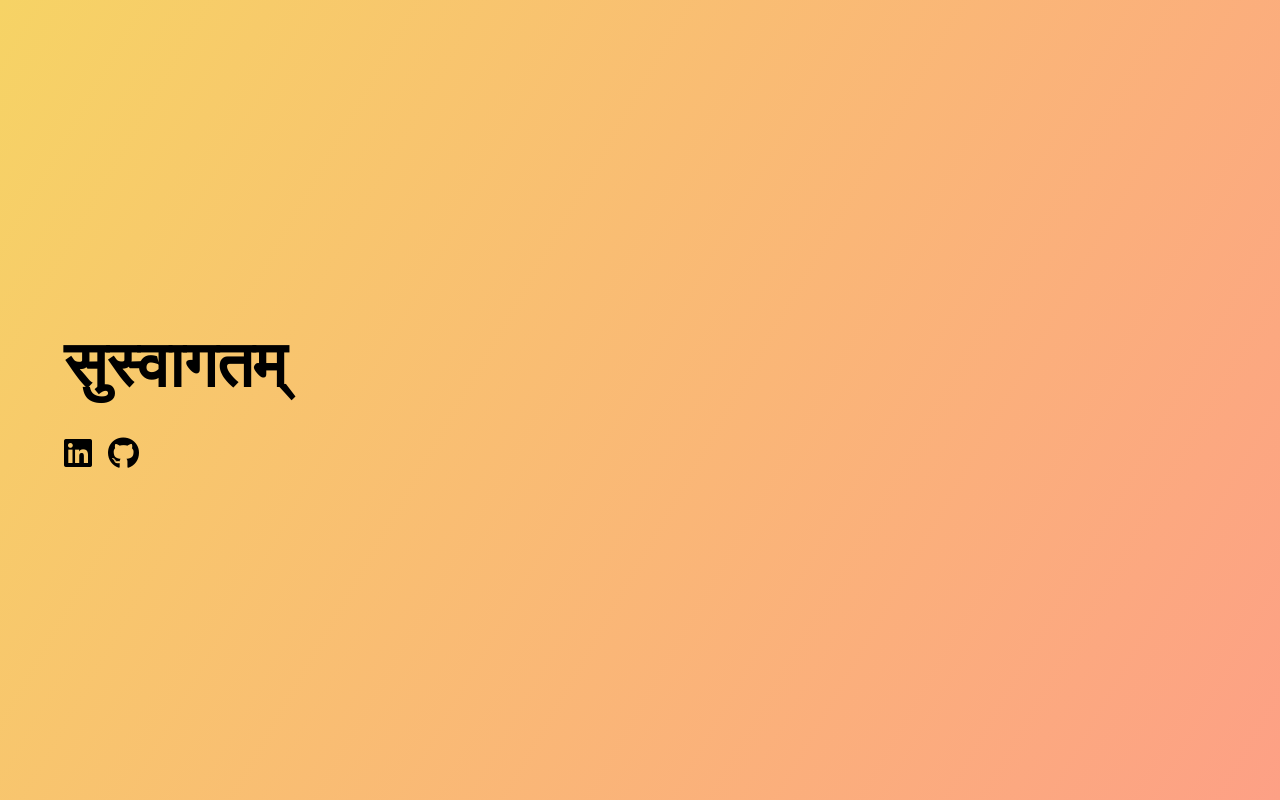
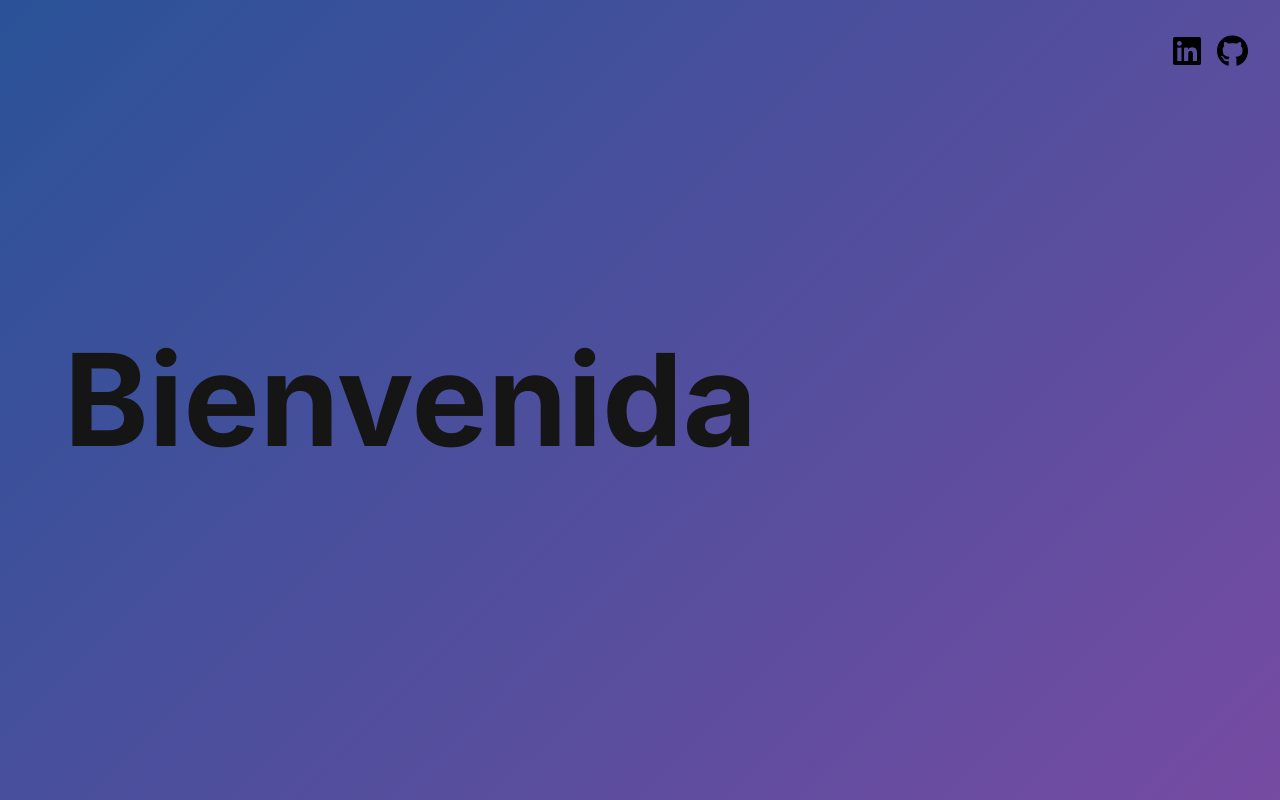
Before and after one commit to prakashgyan/homepage, a plain HTML site: page index.html in a window 1280 px wide. Drawn offline with Linux system fonts and the light colour scheme.

Commit message:
updated 2025

```diff
--- a/index.html
+++ b/index.html
@@ -1,27 +1,33 @@
 <!DOCTYPE html>
 <html lang="en">
+
 <head>
     <meta charset="UTF-8">
     <meta name="viewport" content="width=device-width, initial-scale=1.0">
     <title>Welcome</title>
     <link rel="stylesheet" href="styles.css">
     <link rel="stylesheet" href="https://cdnjs.cloudflare.com/ajax/libs/font-awesome/6.4.0/css/all.min.css">
+    <link rel="preconnect" href="https://fonts.googleapis.com">
+    <link rel="preconnect" href="https://fonts.gstatic.com" crossorigin>
+    <link href="https://fonts.googleapis.com/css2?family=Inter:wght@400;700&display=swap" rel="stylesheet">
 
 </head>
+
 <body>
     <div class="container">
         <div class="welcome-screen">
             <h1 id="welcome-text"> Welcome </h1>
         </div>
         <div class="social-links">
-            <a href="https://www.linkedin.com/in/prakash-gyan" target="" class="social-icon">
+            <a href="https://www.linkedin.com/in/prakash-gyan" target="_blank" class="social-icon">
                 <i class="fab fa-linkedin"></i>
             </a>
-            <a href="https://github.com/prakashgyan" target="" class="social-icon">
+            <a href="https://github.com/prakashgyan" target="_blank" class="social-icon">
                 <i class="fab fa-github"></i>
             </a>
         </div>
     </div>
     <script src="script.js"></script>
 </body>
+
 </html>
--- a/script.js
+++ b/script.js
@@ -1,97 +1,32 @@
-// const welcomeText = document.getElementById('welcome-text');
-// document.addEventListener('DOMContentLoaded', () => {
-//     const welcomeText = document.getElementById('welcome-text');
-//     const socialLinks = document.querySelector('.social-links');
-
-//     // Function to trigger animations
-//     const animateElements = () => {
-//         welcomeText.style.opacity = '1'; // Make the welcome text visible
-//         welcomeText.style.transform = 'translateY(0)'; // Move it into place
-
-//         // After the welcome text transition, show social links
-//         setTimeout(() => {
-//             socialLinks.classList.add('visible'); // Add the visible class
-//         }, 500); // Match this with the transition duration
-//     };
-
-//     animateElements(); // Call the function to start animations
-// });
-
-// // Function to show the welcome text
-// function showWelcomeText() {
-//     welcomeText.style.opacity = 1;
-//     welcomeText.style.transform = "translateY(0)";
-// }
-
-// // Call the function to show the text after a brief delay (or based on an event)
-// setTimeout(showWelcomeText, 500); // Adjust the delay as needed
-
-// // List of "Welcome" in different languages
-// const languages = [
-//     "Welcome",       // English
-//     "Bienvenue",     // French
-//     "Willkommen",    // German
-//     "Bienvenido",    // Spanish
-//     "Benvenuto",     // Italian
-//     "欢迎",          // Chinese
-//     "Добро пожаловать", // Russian
-//     "स्वागत है",     // Hindi
-//     "ようこそ",       // Japanese
-//     "환영합니다",     // Korean
-// ];
-
-// // Function to cycle through languages
-// let currentLanguageIndex = 0;
-
-
-// function changeLanguage() {
-//     currentLanguageIndex = (currentLanguageIndex + 1) % languages.length;
-//     welcomeText.style.opacity = 0;
-//     welcomeText.style.transform = "translateY(20px)"; // Move down when fading out
-
-//     setTimeout(() => {
-//         welcomeText.innerText = languages[currentLanguageIndex];
-//         welcomeText.style.opacity = 1;
-//         welcomeText.style.transform = "translateY(0)"; // Move back to normal when fading in
-//     }, 500);
-// }
-
-
-// // Change language every 3 seconds after the initial welcome display
-// setInterval(changeLanguage, 3500); // Start cycling immediately
-
-
 const welcomeText = document.getElementById('welcome-text');
 const socialLinks = document.querySelector('.social-links');
 
 // List of "Welcome" in different languages
 const languages = [
     "Welcome",
-    "सुस्वागतम्", // Sanskrit (Devanagari script)
-    "Bienvenida",       // Spanish (Latin script)
-    "Welkom",           // Dutch (Latin script)
-    "歡迎",   // Traditional Chinese (Chinese characters)
-    "مرحبا", // Arabic (Arabic script)
-    "Bienvenue",        // French (Latin script)
-    "Velkommen",        // Danish (Latin script)
-    "Добро пожаловать" , // Russian (Cyrillic script)
-    "환영합니다", // Korean (Hangul script)
-    "Bienvenida",       // Spanish (Latin script)
-    "Välkommen",        // Swedish (Latin script)
-    "Tervetuloa",       // Finnish (Latin script)
-    "Kalimera",         // Greek (Greek script)
-    "Welkom",           // Dutch (Latin script)
-    "Aloha",            // Hawaiian (Latin script)
-    "Benvenuto",        // Italian (Latin script)
-    "Hoşgeldiniz",      // Turkish (Latin script)
-    "Ciao",             // Italian (Latin script)
-    "Laipni lūdzam",    // Latvian (Latin script)
-    "Saudação",         // Portuguese (Latin script)
-    "欢迎",   // Simplified Chinese (Chinese characters)
-    "Hoşgeldiniz",      // Turkish (Latin script)
-    "Shalom",           // Hebrew (Hebrew script)
-    "Benvenuto",        // Italian (Latin script)
-    "Ciao"              // Italian (Latin script)
+    "Willkommen",       // German
+    "ようこそ",          // Japanese
+    "स्वागत है",        // Hindi
+    "Bem-vindo",        // Portuguese
+    "Chào mừng",        // Vietnamese
+    "सुस्वागतम्",        // Sanskrit
+    "Bienvenida",       // Spanish
+    "Welkom",           // Dutch
+    "歡迎",             // Traditional Chinese
+    "مرحبا",            // Arabic
+    "Bienvenue",        // French
+    "Velkommen",        // Danish
+    "Добро пожаловать", // Russian
+    "환영합니다",        // Korean
+    "Välkommen",        // Swedish
+    "Tervetuloa",       // Finnish
+    "Kalimera",         // Greek
+    "Aloha",            // Hawaiian
+    "Benvenuto",        // Italian
+    "Hoşgeldiniz",      // Turkish
+    "Ciao",             // Italian
+    "Laipni lūdzam",    // Latvian
+    "Shalom",           // Hebrew
 ];
 
 let currentLanguageIndex = 0;
@@ -115,7 +50,13 @@ const showWelcomeText = () => {
 
 // Function to change the welcome text language
 const changeLanguage = () => {
-    currentLanguageIndex = (currentLanguageIndex + 1) % languages.length;
+    let nextIndex;
+    do {
+        nextIndex = Math.floor(Math.random() * languages.length);
+    } while (nextIndex === currentLanguageIndex); // Ensure it's a new language
+
+    currentLanguageIndex = nextIndex;
+
     welcomeText.style.opacity = 0;
     welcomeText.style.transform = "translateY(20px)"; // Move down when fading out
 
--- a/styles.css
+++ b/styles.css
@@ -5,19 +5,21 @@
     box-sizing: border-box;
 }
 
-html, body {
+html,
+body {
     height: 100%;
     font-family: 'Arial', sans-serif;
 }
 
 body {
     /* Full page gradient background */
-    background: linear-gradient(120deg, #f6d365 0%, #fda085 100%);
+    background: linear-gradient(135deg, #2a5298 0%, #764ba2 100%);
     display: flex;
     justify-content: flex-start;
     align-items: center;
-    padding-left: 5vw; /* Padding from the left for larger screens */
-    font-family: "Helvetica Neue", Arial, sans-serif;
+    padding-left: 5vw;
+    /* Padding from the left for larger screens */
+    font-family: 'Inter', sans-serif;
 }
 
 /* Container for the welcome text */
@@ -27,10 +29,12 @@ body {
 
 /* Style for the welcome text */
 #welcome-text {
-    font-size: clamp(2rem, 5vw, 4rem); /* Default size for larger screens */
+    font-size: clamp(3rem, 10vw, 8rem);
+    /* Default size for larger screens */
     opacity: 0;
-    color: #000000;
-    transform: translateY(20px); /* Text starts slightly below */
+    color: #161515;
+    transform: translateY(20px);
+    /* Text starts slightly below */
     transition: transform 0.5s ease-in-out, opacity 0.5s ease-in-out;
 
     margin: 0;
@@ -39,59 +43,77 @@ body {
 }
 
 .welcome-text-visible {
-    opacity: 1; /* Fade in */
-    transform: translateY(0); /* Move into place */
+    opacity: 1;
+    /* Fade in */
+    transform: translateY(0);
+    /* Move into place */
 }
 
 @media screen and (max-width: 768px) {
     body {
-        padding-left: 8vw; /* Increase left padding for smaller screens */
+        padding-left: 8vw;
+        /* Increase left padding for smaller screens */
     }
 
     #welcome-text {
-        font-size: 3rem; /* Smaller text for medium screens */
+        font-size: 3rem;
+        /* Smaller text for medium screens */
     }
 }
 
 /* For mobile phones (screen width 480px and below) */
 @media screen and (max-width: 480px) {
     body {
-        padding-left: 10vw; /* Further increase left padding for mobiles */
+        padding-left: 10vw;
+        /* Further increase left padding for mobiles */
     }
 
     #welcome-text {
-        font-size: 2rem; /* Even smaller text for small screens */
+        font-size: 2rem;
+        /* Even smaller text for small screens */
     }
 }
 
 /* Container for the social links */
 .social-links {
+    position: absolute;
+    top: 2rem;
+    right: 2rem;
     opacity: 0;
     display: flex;
-    gap: 1rem; /* Space between icons */
-    margin-top: 2rem; /* Space above the social icons */
-    transform: translateX(20px); /* Start slightly off to the right */
-    transition: transform 0.5s ease-in-out, opacity 0.5s ease-in-out; /* Transition effects */
+    gap: 1rem;
+    /* Space between icons */
+    transform: translateX(20px);
+    /* Start slightly off to the right */
+    transition: transform 0.5s ease-in-out, opacity 0.5s ease-in-out;
+    /* Transition effects */
 
 }
 
 .social-links.visible {
-    opacity: 1; /* Fully visible */
-    transform: translateX(0); /* Move into place */
+    opacity: 1;
+    /* Fully visible */
+    transform: translateX(0);
+    /* Move into place */
 }
 
 /* Style for individual social icons */
 .social-icon {
-    color: #000; /* Icon color */
-    font-size: 2rem; /* Size of the icons */
-    transition: color 0.3s ease; /* Smooth color transition on hover */
+    color: #000000;
+    /* Icon color */
+    font-size: 2rem;
+    /* Size of the icons */
+    transition: color 0.3s ease;
+    /* Smooth color transition on hover */
 }
 
 .social-icon:hover {
-    color: #0077b5; /* Color change on hover for LinkedIn (adjust as needed) */
+    color: #0077b5;
+    /* Color change on hover for LinkedIn (adjust as needed) */
 }
 
 /* Specific hover color for GitHub */
 .social-icon:nth-of-type(2):hover {
-    color: #333; /* GitHub icon color change on hover */
+    color: #333;
+    /* GitHub icon color change on hover */
 }
```
